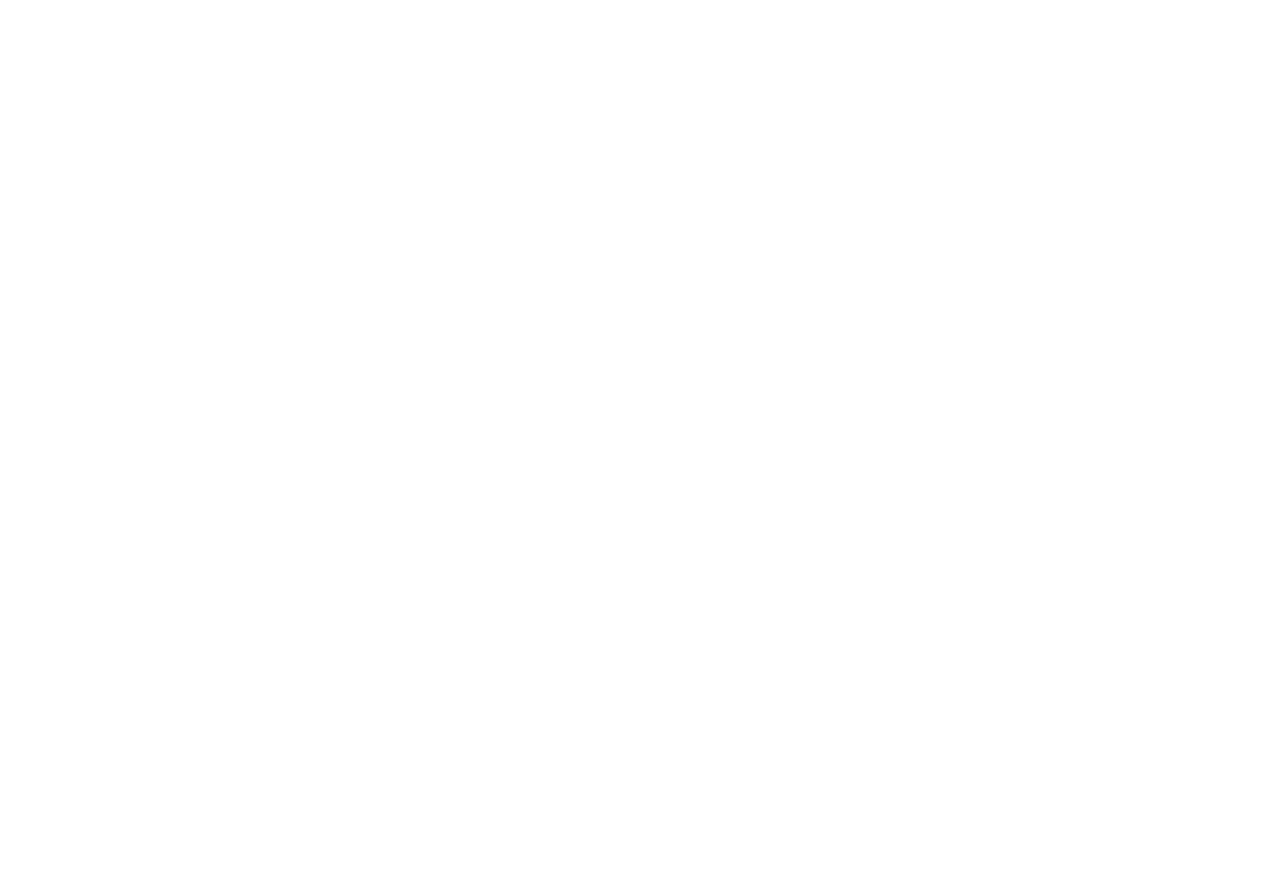
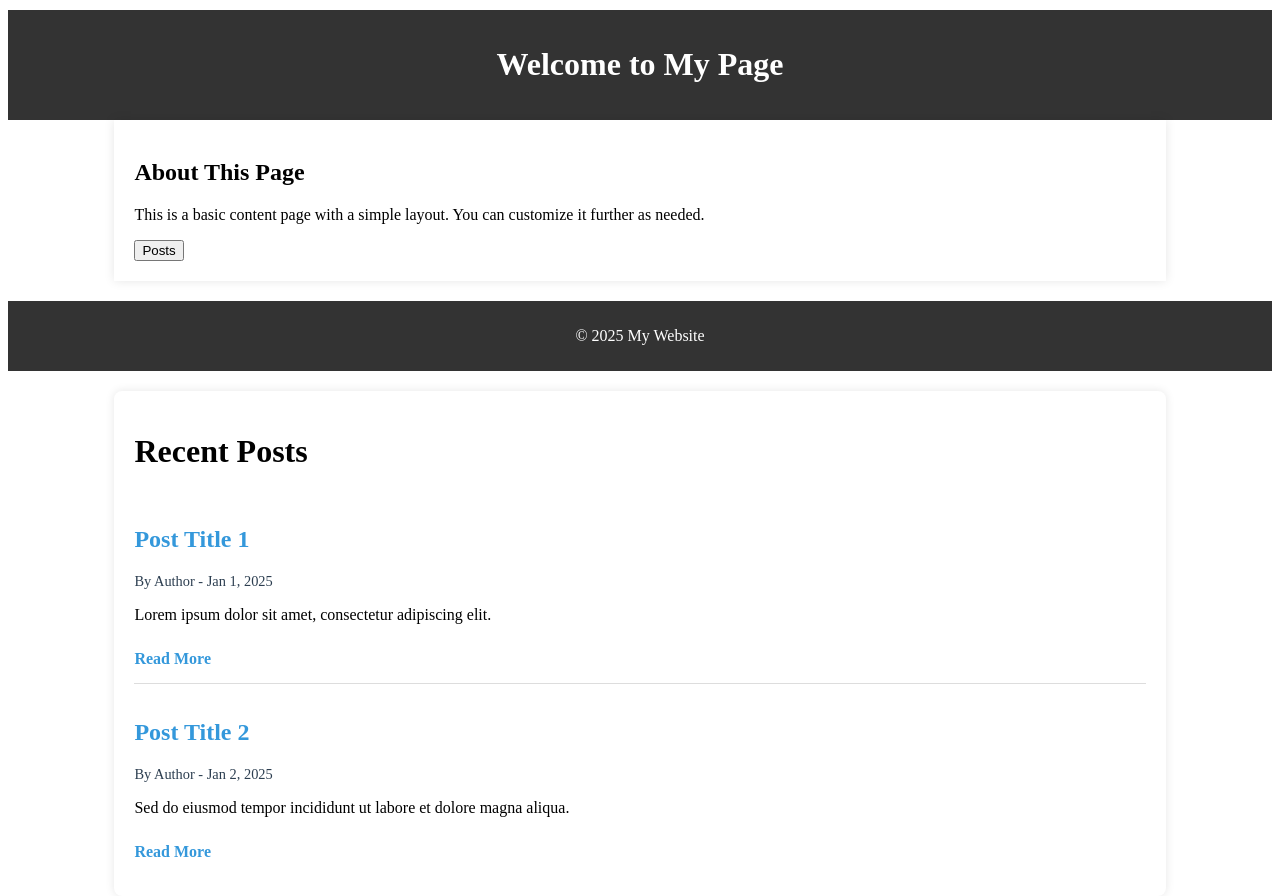
Before and after one commit to dbegogow/Front-end-Playground, an Angular app in the folder Angular/performance-optimization-techniques/: page /content/posts in a window 1280 px wide. Before the commit this address led to /. Shown: the part 240-1136 px from the top of the page. Before the commit the page ends 800 px from the top, so only its background shows below. Built offline with nearby package versions, Linux system fonts and the light colour scheme.

Commit message:
Create posts component and register it with lazy loading as child to content component

```diff
--- a/Angular/performance-optimization-techniques/src/app/app.routes.ts
+++ b/Angular/performance-optimization-techniques/src/app/app.routes.ts
@@ -8,5 +8,11 @@
   {
     path: 'content',
     loadComponent: () => import('../app/content/content.component'),
+    children: [
+      {
+        path: 'posts',
+        loadComponent: () => import('../app/content/posts/posts.component'),
+      },
+    ],
   },
 ];
--- a/Angular/performance-optimization-techniques/src/app/content/content.component.html
+++ b/Angular/performance-optimization-techniques/src/app/content/content.component.html
@@ -7,7 +7,9 @@
     This is a basic content page with a simple layout. You can customize it
     further as needed.
   </p>
+  <button routerLink="posts">Posts</button>
 </div>
 <footer>
   <p>&copy; 2025 My Website</p>
 </footer>
+<router-outlet></router-outlet>
--- a/Angular/performance-optimization-techniques/src/app/content/content.component.ts
+++ b/Angular/performance-optimization-techniques/src/app/content/content.component.ts
@@ -1,9 +1,11 @@
-import { Component, Input } from '@angular/core';
+import { Component } from '@angular/core';
+import { RouterModule } from '@angular/router';
 
 @Component({
   selector: 'app-content',
   templateUrl: './content.component.html',
   styleUrls: ['./content.component.scss'],
   standalone: true,
+  imports: [RouterModule],
 })
 export default class ContentComponent {}
--- /dev/null
+++ b/Angular/performance-optimization-techniques/src/app/content/posts/posts.component.html
@@ -0,0 +1,21 @@
+<div class="container">
+  <h1>Recent Posts</h1>
+  <div class="posts">
+    <div class="post">
+      <h2 class="post-title">Post Title 1</h2>
+      <p class="post-meta">By Author - Jan 1, 2025</p>
+      <p class="post-content">
+        Lorem ipsum dolor sit amet, consectetur adipiscing elit.
+      </p>
+      <a href="#" class="read-more">Read More</a>
+    </div>
+    <div class="post">
+      <h2 class="post-title">Post Title 2</h2>
+      <p class="post-meta">By Author - Jan 2, 2025</p>
+      <p class="post-content">
+        Sed do eiusmod tempor incididunt ut labore et dolore magna aliqua.
+      </p>
+      <a href="#" class="read-more">Read More</a>
+    </div>
+  </div>
+</div>
--- /dev/null
+++ b/Angular/performance-optimization-techniques/src/app/content/posts/posts.component.scss
@@ -0,0 +1,47 @@
+$primary-color: #3498db;
+$secondary-color: #2c3e50;
+$font-stack: Arial, sans-serif;
+
+body {
+  font-family: $font-stack;
+  margin: 0;
+  padding: 0;
+  background-color: #f4f4f4;
+}
+
+.container {
+  width: 80%;
+  margin: 20px auto;
+  background: white;
+  padding: 20px;
+  border-radius: 8px;
+  box-shadow: 0 0 10px rgba(0, 0, 0, 0.1);
+}
+
+.posts {
+  .post {
+    border-bottom: 1px solid #ddd;
+    padding: 15px 0;
+
+    &:last-child {
+      border-bottom: none;
+    }
+
+    .post-title {
+      color: $primary-color;
+    }
+
+    .post-meta {
+      font-size: 0.9em;
+      color: $secondary-color;
+    }
+
+    .read-more {
+      display: inline-block;
+      margin-top: 10px;
+      color: $primary-color;
+      text-decoration: none;
+      font-weight: bold;
+    }
+  }
+}
```
Also changed, not shown: Angular/performance-optimization-techniques/src/app/content/posts/posts.component.ts (added, +9 -0 lines).
